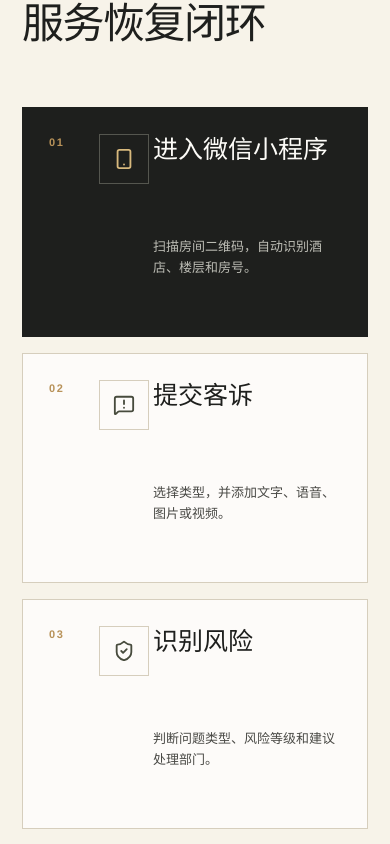
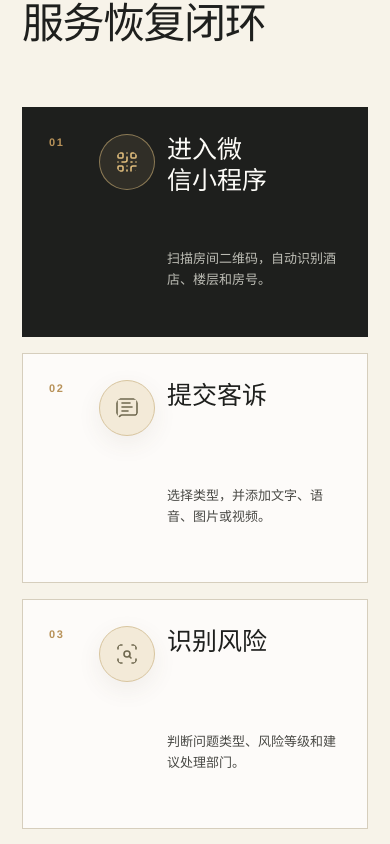
Before and after one commit to sin90k/hotel-visual, a Next.js app: page /products/guest-feedback in a window 390 px wide. Shown: the part 5778-6622 px from the top of the page. Built offline with nearby package versions, Linux system fonts and the light colour scheme.

Commit message:
Refine process flow iconography

```diff
--- a/src/app/globals.css
+++ b/src/app/globals.css
@@ -172,6 +172,8 @@ html[lang="en"] .feedback-system-intro h2,html[lang="en"] .feedback-roles h2 { f
 .feedback-capabilities article>span { color:#d8b97d; font-size:10px; letter-spacing:.12em; }.feedback-capabilities article>svg { width:20px; color:#d8b97d; }
 .feedback-capabilities h3 { grid-column:1/-1; margin:48px 0 12px; font:400 25px/1.2 var(--font-serif); }.feedback-capabilities p { grid-column:1/-1; color:#d2d3cc; font-size:13px; line-height:1.65; }
 .feedback-steps { padding:110px 7.2vw 125px; background:var(--ivory); }.feedback-steps>h2 { max-width:900px; }.feedback-steps>div { display:grid; grid-template-columns:repeat(12,1fr); gap:22px; margin-top:58px; }.feedback-steps article { grid-column:span 3; min-height:285px; padding:26px; display:flex; flex-direction:column; align-items:flex-start; background:rgba(255,255,255,.72); border:1px solid var(--line); position:relative; transition:transform .25s ease,border-color .25s ease; }.feedback-steps article:nth-child(n+5) { grid-column:span 4; }.feedback-steps article:hover { transform:translateY(-4px); border-color:#c9ad78; }.feedback-steps article:first-child,.feedback-steps article:last-child { background:var(--charcoal); color:var(--white); border-color:var(--charcoal); }.feedback-steps b { color:var(--gold); font-size:11px; letter-spacing:.14em; }.feedback-steps article>svg { width:50px; height:50px; margin-top:34px; padding:13px; border:1px solid var(--line); color:var(--olive); }.feedback-steps article:first-child>svg,.feedback-steps article:last-child>svg { border-color:#55564f; color:#d8b97d; }.feedback-steps h3 { font:400 25px/1.25 var(--font-serif); margin:34px 0 12px; }.feedback-steps article p { display:block; margin-top:auto; color:var(--ink); font-size:13px; line-height:1.65; }.feedback-steps article:first-child p,.feedback-steps article:last-child p { color:#bdbdb5; }
+.feedback-steps article>svg { width:56px; height:56px; margin-top:32px; padding:15px; border:1px solid #d8c59f; border-radius:50%; background:#f3ead8; color:#6f684f; stroke-width:1.6; box-shadow:0 8px 24px rgba(92,78,50,.08); }
+.feedback-steps article:first-child>svg,.feedback-steps article:last-child>svg { border-color:rgba(216,185,125,.55); background:rgba(216,185,125,.1); color:#e0bd7c; box-shadow:none; }
 .feedback-final { padding:72px 7.2vw; display:flex; align-items:center; justify-content:space-between; gap:48px; background:var(--olive); color:var(--white); }.feedback-final p { color:#d6b67b; margin-bottom:12px; }.feedback-final h2 { max-width:680px; }
 .feedback-example { padding:120px 7.2vw; background:var(--white); }
 .feedback-example-heading { display:grid; grid-template-columns:minmax(0,1.2fr) minmax(280px,.8fr); gap:8vw; align-items:end; margin-bottom:58px; }
@@ -211,7 +213,7 @@ html[lang="en"] .feedback-system-intro h2,html[lang="en"] .feedback-roles h2 { f
   .operations-stats { grid-template-columns:1fr 1fr; }.operations-stats>div:nth-child(2) { border-right:0; }.operations-stats>div:nth-child(-n+2) { border-bottom:1px solid var(--line); }
   .operations-queue article { grid-template-columns:42px 1fr auto; }.operations-queue article>svg { display:none; }
   .capability-rail { grid-template-columns:1fr 1fr; }.capability-rail>div:last-child { grid-column:1/-1; }
-  .feedback-steps article { display:grid; grid-template-columns:38px 42px 1fr; gap:12px; align-items:start; }
+  .feedback-steps article { display:grid; grid-template-columns:38px 56px 1fr; gap:12px; align-items:start; }
   .feedback-steps article>svg,.feedback-steps h3 { margin-top:0; }.feedback-steps article p { grid-column:3; display:block; margin-top:8px; }
   .feedback-timeline { padding-left:20px; padding-right:20px; }.feedback-timeline article { grid-template-columns:48px 34px 1fr; gap:12px; }
 }
--- a/src/app/products/guest-feedback/page.tsx
+++ b/src/app/products/guest-feedback/page.tsx
@@ -1,7 +1,7 @@
 "use client";
 
 import Image from "next/image";
-import { AlertTriangle, ArrowRight, BellRing, Building2, Check, ClipboardCheck, Clock3, FileBarChart, LayoutDashboard, MessageSquareWarning, QrCode, ShieldCheck, Smartphone, Star, Users, Wrench } from "lucide-react";
+import { AlertTriangle, ArrowRight, BadgeCheck, BellRing, Building2, Check, ClipboardCheck, ClipboardPlus, Clock3, FileBarChart, LayoutDashboard, MessageSquareText, MessageSquareWarning, QrCode, ScanSearch, ShieldCheck, Smartphone, Star, Users, Wrench } from "lucide-react";
 import { useLocale } from "@/components/locale-provider";
 import { SiteFooter, SiteHeader } from "@/components/site-shell";
 
@@ -58,7 +58,7 @@ export default function GuestFeedbackPage() {
       <section className="feedback-benefits">{copy.benefits.map(([title, body], index) => { const Icon = [ShieldCheck, Clock3, QrCode][index]; return <article key={title}><Icon /><span>0{index + 1}</span><h3>{title}</h3><p>{body}</p></article>; })}</section>
       <section className="feedback-story"><div className="feedback-story-heading"><p className="eyebrow"><span />{copy.story.eyebrow}</p><h2>{copy.story.title}</h2></div><div className="feedback-story-grid">{copy.story.items.map(([title, body], index) => { const images = ["/images/guest-feedback/guest-scan-qr.jpg", "/images/guest-feedback/front-desk-alert.jpg", "/images/guest-feedback/issue-resolution.jpg"]; return <figure key={title} className={index === 0 ? "story-primary" : ""}><div><Image src={images[index]} alt={title} fill sizes={index === 0 ? "(max-width: 860px) 100vw, 58vw" : "(max-width: 860px) 100vw, 29vw"} /></div><figcaption><span>0{index + 1}</span><h3>{title}</h3><p>{body}</p></figcaption></figure>; })}</div></section>
       <section className="feedback-system"><div className="feedback-system-intro"><p className="eyebrow light"><span />{copy.system.eyebrow}</p><h2>{copy.system.title}</h2><p>{copy.system.body}</p></div><OperationsBoard locale={locale} capabilities={copy.system.capabilities}/></section>
-      <section className="feedback-steps"><p className="eyebrow"><span />{copy.how}</p><h2>{copy.stepsTitle}</h2><div>{copy.steps.map(([title, body], index) => {const Icon=[Smartphone,MessageSquareWarning,ShieldCheck,ClipboardCheck,Users,LayoutDashboard,Check][index];return <article key={title}><b>0{index + 1}</b><Icon/><h3>{title}</h3><p>{body}</p></article>})}</div></section>
+      <section className="feedback-steps"><p className="eyebrow"><span />{copy.how}</p><h2>{copy.stepsTitle}</h2><div>{copy.steps.map(([title, body], index) => {const Icon=[QrCode,MessageSquareText,ScanSearch,ClipboardPlus,Wrench,BellRing,BadgeCheck][index];return <article key={title}><b>0{index + 1}</b><Icon/><h3>{title}</h3><p>{body}</p></article>})}</div></section>
       <section className="feedback-example"><div className="feedback-example-heading"><div><p className="eyebrow"><span />{copy.example.eyebrow}</p><h2>{copy.example.title}</h2></div><p>{copy.example.note}</p></div><div className="feedback-example-board"><div className="feedback-event"><QrCode /><span>{copy.example.event}</span></div><div className="feedback-timeline">{copy.example.timeline.map(([time,title,body],index)=>{const Icon=[MessageSquareWarning,Clock3,ShieldCheck,Check][index];return <article key={time}><span>{time}</span><Icon/><div><h3>{title}</h3><p>{body}</p></div></article>})}</div><aside><strong>{copy.example.resultTitle}</strong>{copy.example.results.map(item=><p key={item}><Check/>{item}</p>)}</aside></div></section>
       <section className="feedback-roles"><div><p className="eyebrow light"><span />{copy.roles.eyebrow}</p><h2>{copy.roles.title}</h2></div><div>{copy.roles.items.map(([title,body],index)=>{const Icon=[Smartphone,Users,LayoutDashboard,Building2][index];return <article key={title}><Icon/><h3>{title}</h3><p>{body}</p></article>})}</div></section>
       <section className="feedback-final"><div><p>{copy.price}</p><h2>{copy.final}</h2></div><a className="button button-gold" href="mailto:hello@ottervisual.com">{copy.demo}<ArrowRight /></a></section>
```
